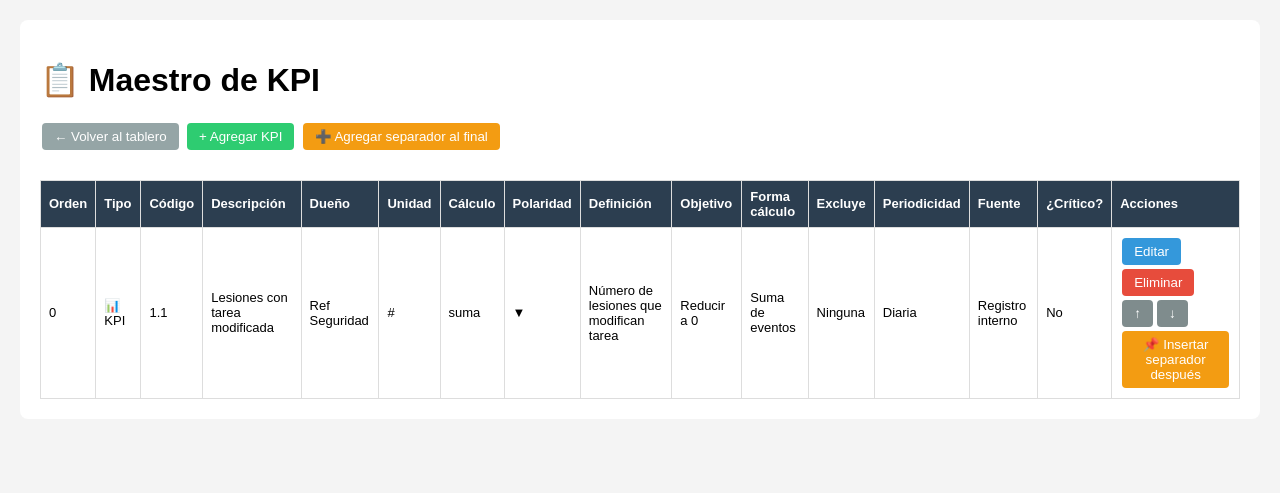
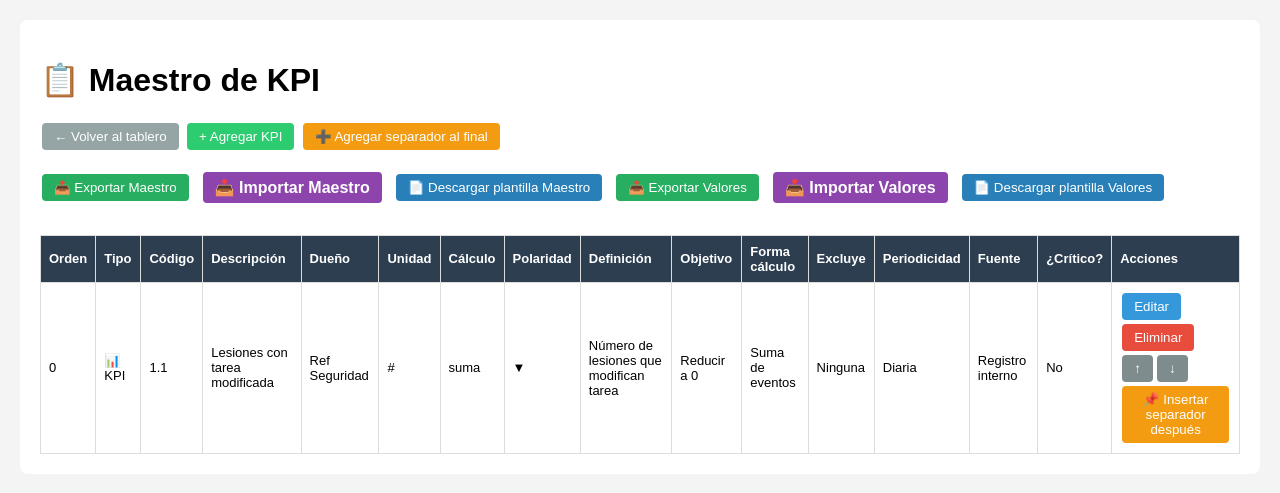
Before and after one commit to loggrupovenier-blip/Tablero-de-KPI, a Flask app: page /maestro in a window 1280 px wide. Shown: the top 493 px of the page. Run offline with Flask 3, Linux system fonts and the light colour scheme; data comes from the database, SQL or seed files in the repository; parts of the project's set-up code (start-up, migrations or seed data) failed here and were passed over; some libraries are stand-ins or nearby versions.

Commit message:
Add files via upload

```diff
--- a/templates/maestro.html
+++ b/templates/maestro.html
@@ -18,6 +18,12 @@
         .btn-volver { background-color: #95a5a6; color: white; margin-bottom: 10px; }
         .btn-separador { background-color: #f39c12; color: white; }
         .btn-mover { background-color: #7f8c8d; color: white; }
+        .btn-exportar { background-color: #27ae60; color: white; }
+        .btn-importar { background-color: #8e44ad; color: white; }
+        .btn-descargar-plantilla { background-color: #2980b9; color: white; }
+        .toolbar-import { display: flex; flex-wrap: wrap; gap: 10px; align-items: center; margin: 10px 0; }
+        .toolbar-import input[type="file"] { display: none; }
+        .toolbar-import label { cursor: pointer; }
         .modal { display: none; position: fixed; z-index: 1; left: 0; top: 0; width: 100%; height: 100%; overflow: auto; background-color: rgba(0,0,0,0.4); }
         .modal-content { background-color: #fefefe; margin: 5% auto; padding: 20px; border: 1px solid #888; width: 80%; max-width: 700px; border-radius: 8px; }
         .close { color: #aaa; float: right; font-size: 28px; font-weight: bold; cursor: pointer; }
@@ -37,6 +43,10 @@
         .add-periodo-row input { width: auto; flex: 1; min-width: 120px; margin: 0; }
         .btn-add-periodo { background: #27ae60; color: white; border: none; border-radius: 4px; padding: 5px 12px; cursor: pointer; font-size: 13px; white-space: nowrap; }
         #sinPeriodosMsg { color: #888; font-size: 12px; font-style: italic; }
+        .mensaje-import { padding: 10px; margin: 10px 0; border-radius: 4px; display: none; }
+        .mensaje-import.exito { background: #d4edda; color: #155724; border: 1px solid #c3e6cb; display: block; }
+        .mensaje-import.error { background: #f8d7da; color: #721c24; border: 1px solid #f5c6cb; display: block; }
+        .mensaje-import.warning { background: #fff3cd; color: #856404; border: 1px solid #ffeeba; display: block; }
     </style>
 </head>
 <body>
@@ -45,6 +55,22 @@
     <button class="btn btn-volver" id="volverBtn">← Volver al tablero</button>
     <button class="btn btn-agregar" id="agregarKpiBtn">+ Agregar KPI</button>
     <button class="btn btn-separador" id="agregarSeparadorBtn">➕ Agregar separador al final</button>
+
+    <div class="toolbar-import">
+        <button class="btn btn-exportar" id="exportarMaestroBtn">📤 Exportar Maestro</button>
+        <label class="btn btn-importar" id="importarMaestroLabel">📥 Importar Maestro
+            <input type="file" id="importarMaestroFile" accept=".csv">
+        </label>
+        <button class="btn btn-descargar-plantilla" id="plantillaMaestroBtn">📄 Descargar plantilla Maestro</button>
+        <button class="btn btn-exportar" id="exportarValoresBtn">📤 Exportar Valores</button>
+        <label class="btn btn-importar" id="importarValoresLabel">📥 Importar Valores
+            <input type="file" id="importarValoresFile" accept=".csv">
+        </label>
+        <button class="btn btn-descargar-plantilla" id="plantillaValoresBtn">📄 Descargar plantilla Valores</button>
+    </div>
+
+    <div id="mensajeImport" class="mensaje-import"></div>
+
     <div style="overflow-x: auto;">
         <table id="tablaMaestro">
             <thead>
@@ -132,6 +158,14 @@
 
 <script>
     let elementos = [];
+
+    function mostrarMensaje(tipo, texto) {
+        const msg = document.getElementById('mensajeImport');
+        msg.className = 'mensaje-import ' + tipo;
+        msg.textContent = texto;
+        msg.style.display = 'block';
+        setTimeout(() => { msg.style.display = 'none'; }, 10000);
+    }
 
     async function cargarMaestro() {
         const resp = await fetch('/api/elementos');
@@ -295,6 +329,77 @@
 
     function cerrarModal() { document.getElementById('modalForm').style.display = 'none'; }
 
+    // ── Funciones de importación/exportación ────────────────────────────────
+
+    async function exportarMaestro() {
+        try {
+            window.location.href = '/api/exportar/maestro';
+            mostrarMensaje('exito', 'Exportación de Maestro iniciada');
+        } catch(e) {
+            mostrarMensaje('error', 'Error al exportar: ' + e.message);
+        }
+    }
+
+    async function exportarValores() {
+        try {
+            window.location.href = '/api/exportar/valores';
+            mostrarMensaje('exito', 'Exportación de Valores iniciada');
+        } catch(e) {
+            mostrarMensaje('error', 'Error al exportar: ' + e.message);
+        }
+    }
+
+    async function importarMaestro(file) {
+        const formData = new FormData();
+        formData.append('file', file);
+
+        try {
+            const resp = await fetch('/api/importar/maestro', {
+                method: 'POST',
+                body: formData
+            });
+            const result = await resp.json();
+
+            if (resp.ok) {
+                let msg = `✅ Importados: ${result.importados} elementos`;
+                if (result.errores && result.errores.length > 0) {
+                    msg += `\n⚠️ Errores: ${result.errores.join('\n')}`;
+                }
+                mostrarMensaje(result.errores && result.errores.length > 0 ? 'warning' : 'exito', msg);
+                await cargarMaestro();
+            } else {
+                mostrarMensaje('error', result.error || 'Error al importar');
+            }
+        } catch(e) {
+            mostrarMensaje('error', 'Error al importar: ' + e.message);
+        }
+    }
+
+    async function importarValores(file) {
+        const formData = new FormData();
+        formData.append('file', file);
+
+        try {
+            const resp = await fetch('/api/importar/valores', {
+                method: 'POST',
+                body: formData
+            });
+            const result = await resp.json();
+
+            if (resp.ok) {
+                let msg = `✅ Valores importados: ${result.importados}`;
+                if (result.errores && result.errores.length > 0) {
+                    msg += `\n⚠️ Errores: ${result.errores.join('\n')}`;
+                }
+                mostrarMensaje(result.errores && result.errores.length > 0 ? 'warning' : 'exito', msg);
+            } else {
+                mostrarMensaje('error', result.error || 'Error al importar');
+            }
+        } catch(e) {
+            mostrarMensaje('error', 'Error al importar: ' + e.message);
+        }
+    }
+
     document.getElementById('volverBtn').onclick = () => { window.location.href = '/'; };
     document.getElementById('agregarKpiBtn').onclick = abrirModalAgregarKpi;
     document.getElementById('agregarSeparadorBtn').onclick = async () => {
@@ -308,6 +413,33 @@
     document.querySelector('.close').onclick = cerrarModal;
     document.getElementById('elementoForm').onsubmit = guardarElemento;
     window.onclick = function(event) { if (event.target == document.getElementById('modalForm')) cerrarModal(); };
+
+    // ── Eventos de importación/exportación ──────────────────────────────────
+    document.getElementById('exportarMaestroBtn').onclick = exportarMaestro;
+    document.getElementById('exportarValoresBtn').onclick = exportarValores;
+
+    document.getElementById('importarMaestroFile').onchange = function(e) {
+        if (this.files && this.files[0]) {
+            importarMaestro(this.files[0]);
+        }
+        this.value = '';
+    };
+
+    document.getElementById('importarValoresFile').onchange = function(e) {
+        if (this.files && this.files[0]) {
+            importarValores(this.files[0]);
+        }
+        this.value = '';
+    };
+
+    document.getElementById('plantillaMaestroBtn').onclick = () => {
+        window.location.href = '/api/plantilla/maestro';
+    };
+
+    document.getElementById('plantillaValoresBtn').onclick = () => {
+        window.location.href = '/api/plantilla/valores';
+    };
+
     // ── Períodos activos ─────────────────────────────────────────────────────
     let kpiIdActual = null;
 
```
